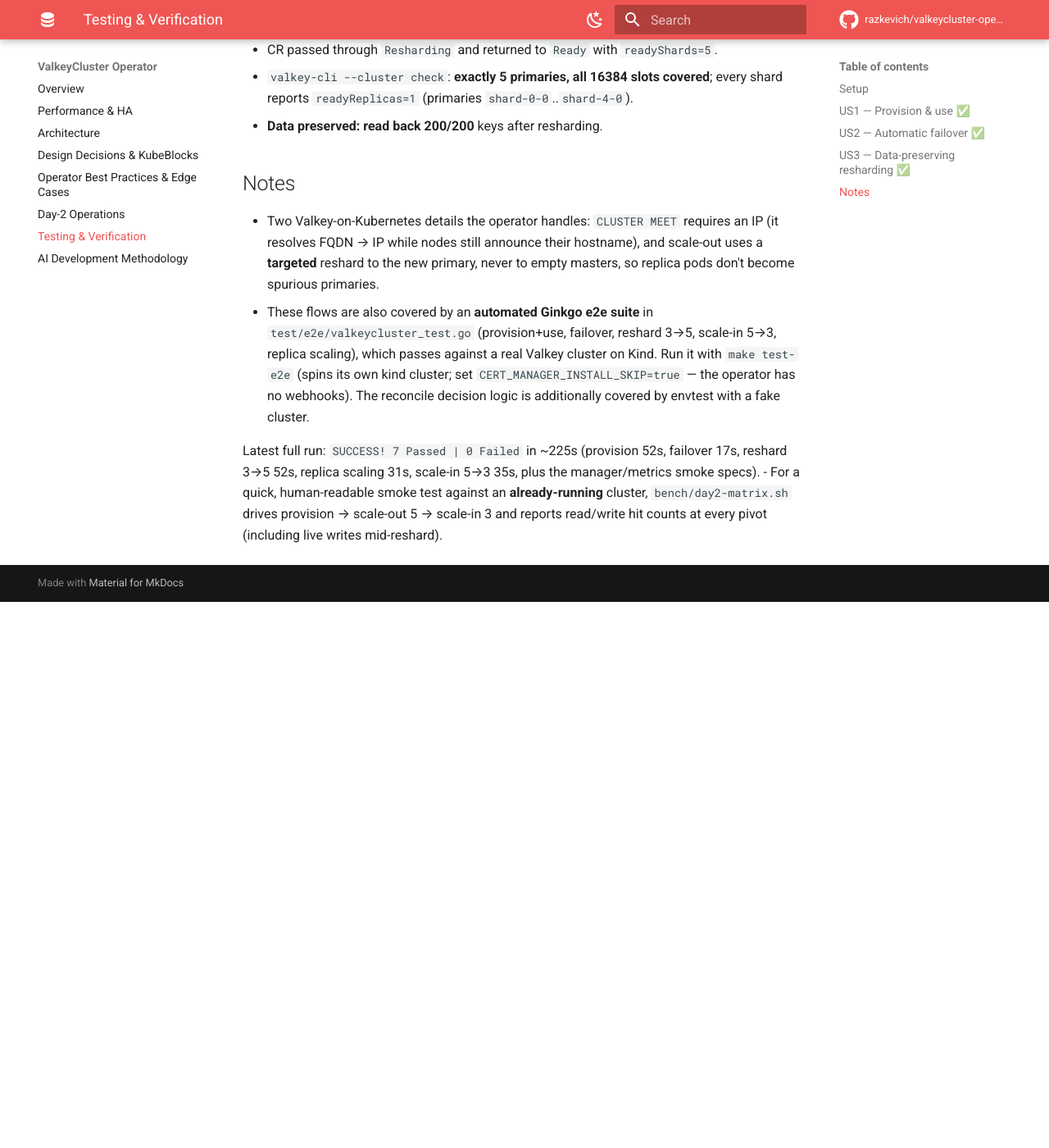
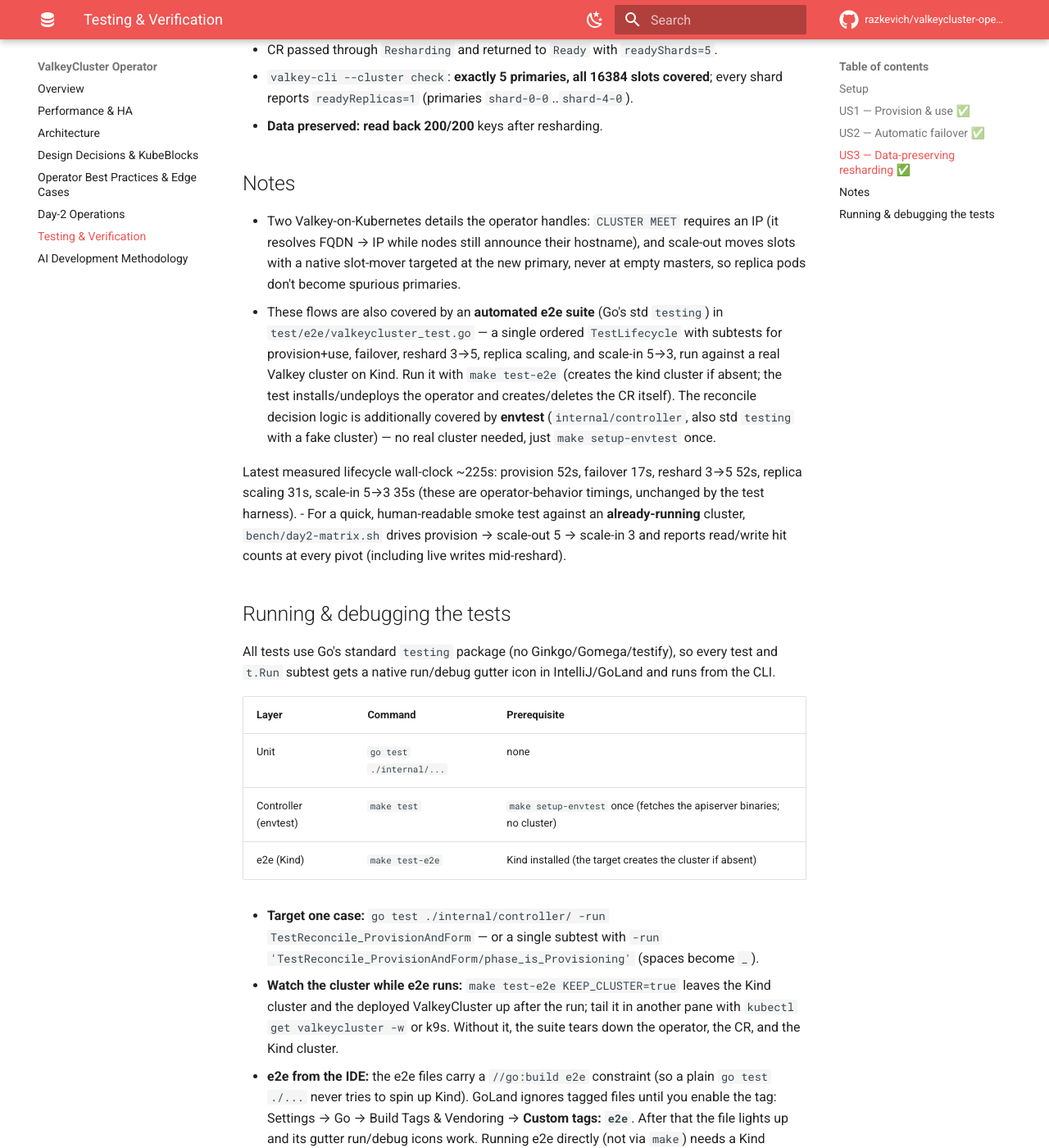
Before and after one commit to razkevich/valkeycluster-operator, an MkDocs documentation site: the page built from docs/manual-verification.md, in a window 1280 px wide and 1400 px high, scrolled down 1054 px. Shown: the whole window at 82% size. Built offline with MkDocs 1.6.1 and Material for MkDocs 9.7.7, drawn with Linux system fonts in a browser that asks for light colours; comment, search, counter and statistics services are not loaded; before the commit the page ends 1788 px from its top, so only the background shows below that; some of the changed text lies outside the part shown.

Commit message:
Unify tests on Go std testing (drop Ginkgo/Gomega)
One framework across all layers: plain std `testing` with t.Run subtests, no
Ginkgo/Gomega/testify. Every test and subtest gets native IDE run/debug.

- controller envtest: suite_test.go -> TestMain (starts envtest once);
  specs -> TestReconcile_ProvisionAndForm / TestReconcile_ScaleReplicas
- e2e: e2e_suite_test.go -> TestMain (build+load image, cert-manager skip);
  lifecycle -> one ordered TestLifecycle with an eventually() poll helper;
  delete scaffolded e2e_test.go manager/metrics smoke (no coverage lost)
- test/utils: GinkgoWriter -> os.Stderr; go mod tidy drops ginkgo+gomega
- Makefile test-e2e: drop -ginkgo.v, add -timeout 30m and KEEP_CLUSTER guard
- docs: manual-verification.md describes the std-testing suite + a
  "Running & debugging the tests" section (GoLand e2e build tag, -run, KEEP_CLUSTER)

make test (unit + envtest) green; e2e compiles+vets under -tags=e2e.

Co-Authored-By: Claude Opus 4.8 (1M context) <noreply@anthropic.com>

```diff
--- a/docs/manual-verification.md
+++ b/docs/manual-verification.md
@@ -33,17 +33,41 @@ directly. Reproduce with [quickstart.md](https://github.com/razkevich/valkeyclus
 
 ## Notes
 - Two Valkey-on-Kubernetes details the operator handles: `CLUSTER MEET` requires an IP (it resolves
-  FQDN → IP while nodes still announce their hostname), and scale-out uses a **targeted** reshard to
-  the new primary, never to empty masters, so replica pods don't become
+  FQDN → IP while nodes still announce their hostname), and scale-out moves slots with a native
+  slot-mover targeted at the new primary, never at empty masters, so replica pods don't become
   spurious primaries.
-- These flows are also covered by an **automated Ginkgo e2e suite** in
-  `test/e2e/valkeycluster_test.go` (provision+use, failover, reshard 3→5, scale-in 5→3, replica
-  scaling), which passes against a real Valkey cluster on Kind. Run it with `make test-e2e`
-  (spins its own kind cluster; set `CERT_MANAGER_INSTALL_SKIP=true` — the operator has no webhooks).
-  The reconcile decision logic is additionally covered by envtest with a fake cluster.
+- These flows are also covered by an **automated e2e suite** (Go's std `testing`) in
+  `test/e2e/valkeycluster_test.go` — a single ordered `TestLifecycle` with subtests for
+  provision+use, failover, reshard 3→5, replica scaling, and scale-in 5→3, run against a real
+  Valkey cluster on Kind. Run it with `make test-e2e` (creates the kind cluster if absent; the
+  test installs/undeploys the operator and creates/deletes the CR itself). The reconcile decision
+  logic is additionally covered by **envtest** (`internal/controller`, also std `testing` with a
+  fake cluster) — no real cluster needed, just `make setup-envtest` once.
 
-  Latest full run: `SUCCESS! 7 Passed | 0 Failed` in ~225s (provision 52s, failover 17s, reshard
-  3→5 52s, replica scaling 31s, scale-in 5→3 35s, plus the manager/metrics smoke specs).
+  Latest measured lifecycle wall-clock ~225s: provision 52s, failover 17s, reshard 3→5 52s, replica
+  scaling 31s, scale-in 5→3 35s (these are operator-behavior timings, unchanged by the test harness).
 - For a quick, human-readable smoke test against an **already-running** cluster, `bench/day2-matrix.sh`
   drives provision → scale-out 5 → scale-in 3 and reports read/write hit counts at every pivot
   (including live writes mid-reshard).
+
+## Running & debugging the tests
+
+All tests use Go's standard `testing` package (no Ginkgo/Gomega/testify), so every test and
+`t.Run` subtest gets a native run/debug gutter icon in IntelliJ/GoLand and runs from the CLI.
+
+| Layer | Command | Prerequisite |
+|---|---|---|
+| Unit | `go test ./internal/...` | none |
+| Controller (envtest) | `make test` | `make setup-envtest` once (fetches the apiserver binaries; no cluster) |
+| e2e (Kind) | `make test-e2e` | Kind installed (the target creates the cluster if absent) |
+
+- **Target one case:** `go test ./internal/controller/ -run TestReconcile_ProvisionAndForm` — or a
+  single subtest with `-run 'TestReconcile_ProvisionAndForm/phase_is_Provisioning'` (spaces become `_`).
+- **Watch the cluster while e2e runs:** `make test-e2e KEEP_CLUSTER=true` leaves the Kind cluster and
+  the deployed ValkeyCluster up after the run; tail it in another pane with `kubectl get valkeycluster -w`
+  or k9s. Without it, the suite tears down the operator, the CR, and the Kind cluster.
+- **e2e from the IDE:** the e2e files carry a `//go:build e2e` constraint (so a plain `go test ./...`
+  never tries to spin up Kind). GoLand ignores tagged files until you enable the tag:
+  Settings → Go → Build Tags & Vendoring → **Custom tags: `e2e`**. After that the file lights up and
+  its gutter run/debug icons work. Running e2e directly (not via `make`) needs a Kind cluster already
+  up with `kubectl` pointed at it.
```
Also changed, not shown: docs/superpowers/specs/2026-06-24-unify-tests-std-testing-design.md (added, +62 -0 lines), 9 other files.
